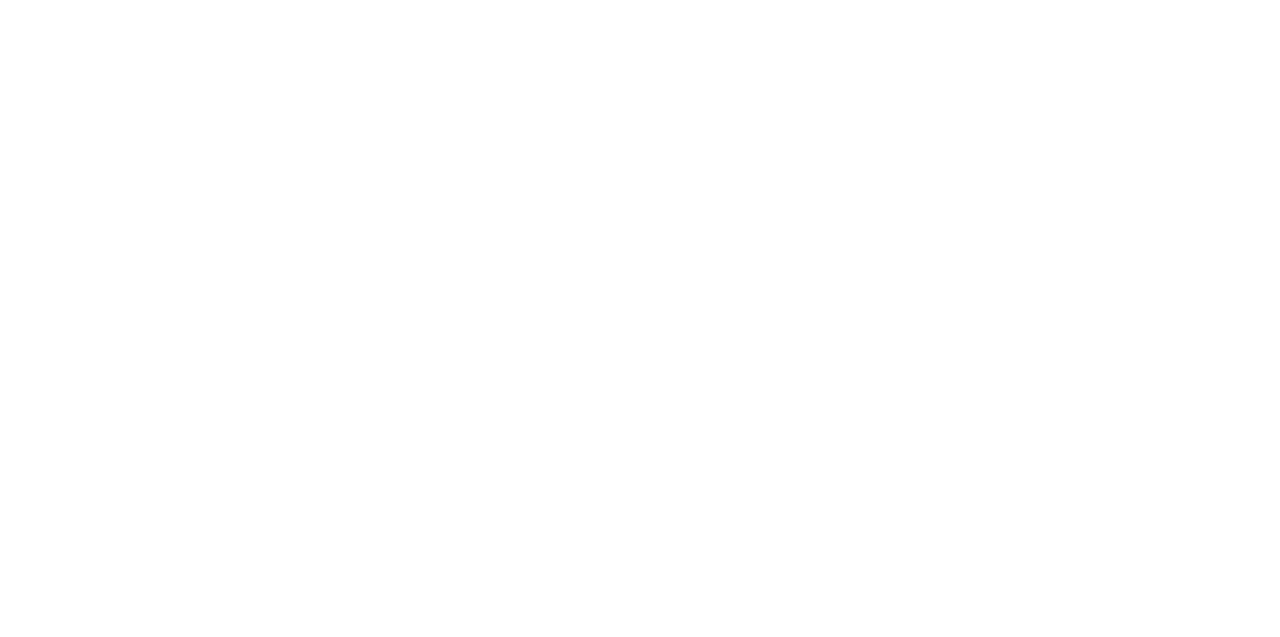
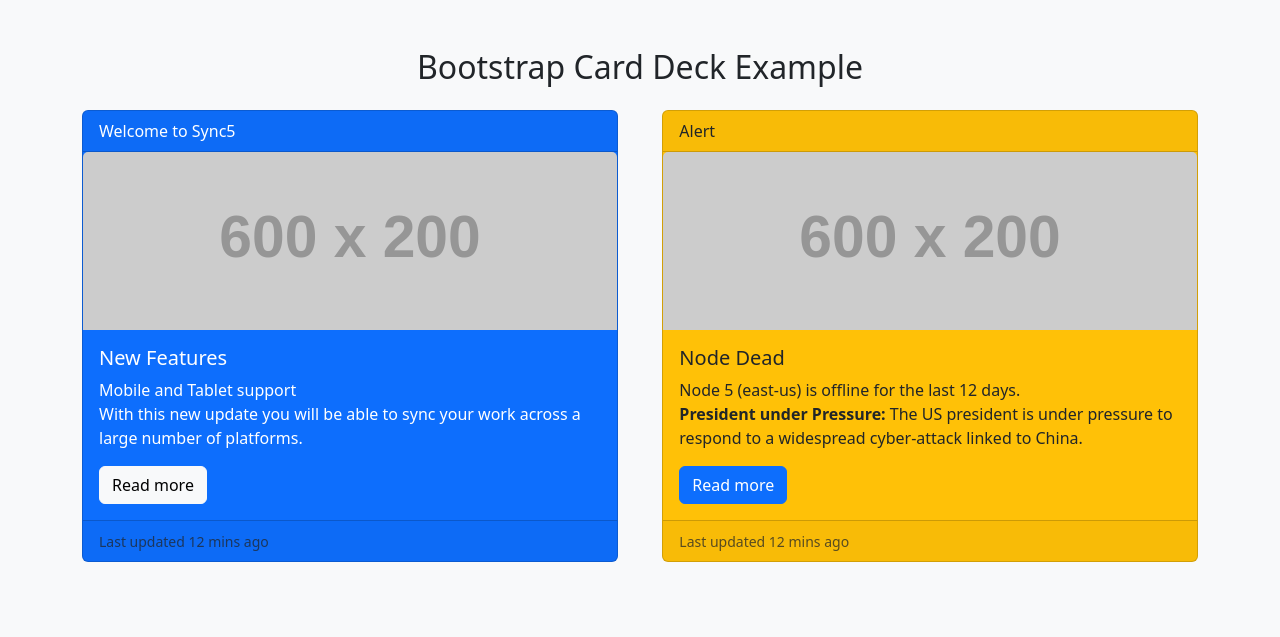
Before and after one commit to acciojob/bootstrap-card-shreya98-r, a website: page main.html in a window 1280 px wide. Drawn offline with nearby package versions, Linux system fonts and the light colour scheme; placeholder pictures from the web are drawn by us.

Commit message:
created a submission

```diff
--- a/main.html
+++ b/main.html
@@ -1,16 +1,57 @@
 <!DOCTYPE html>
+<html lang="en">
+<head>
+  <meta charset="UTF-8">
+  <meta name="viewport" content="width=device-width, initial-scale=1">
+  <title>Bootstrap Cards</title>
+  <!-- Bootstrap CSS -->
+  <link
+    href="https://cdn.jsdelivr.net/npm/bootstrap@5.3.3/dist/css/bootstrap.min.css"
+    rel="stylesheet">
+</head>
+<body class="bg-light">
 
-<html>
+  <div class="container my-5">
+    <h2 class="text-center mb-4">Bootstrap Card Deck Example</h2>
 
-<head>
-	<link rel="stylesheet" href="styles.css">
-</head>
+    <div class="card-deck d-flex flex-wrap justify-content-between">
 
-<body>
-	<!-- the entire body must be written by student -->
-    <script type="text/javascript" src="./script.js">
-</script>
+      <!-- Card 1 -->
+      <div class="card bg-primary text-white mb-4" style="width: 48%;">
+        <div class="card-header">Welcome to Sync5</div>
+        <img src="https://via.placeholder.com/600x200" class="card-img-top" alt="Sync5">
+        <div class="card-body">
+          <h5 class="card-title">New Features</h5>
+          <p class="card-text">
+            Mobile and Tablet support<br>
+            With this new update you will be able to sync your work across a large number of platforms.
+          </p>
+          <a href="#" class="btn btn-light">Read more</a>
+        </div>
+        <div class="card-footer">
+          <small class="text-muted">Last updated 12 mins ago</small>
+        </div>
+      </div>
+
+      <!-- Card 2 -->
+      <div class="card bg-warning mb-4" style="width: 48%;">
+        <div class="card-header">Alert</div>
+        <img src="https://via.placeholder.com/600x200" class="card-img-top" alt="Alert">
+        <div class="card-body">
+          <h5 class="card-title">Node Dead</h5>
+          <p class="card-text">
+            Node 5 (east-us) is offline for the last 12 days.<br>
+            <strong>President under Pressure:</strong> The US president is under pressure to respond to a widespread cyber-attack linked to China.
+          </p>
+          <a href="#" class="btn btn-primary">Read more</a>
+        </div>
+        <div class="card-footer">
+          <small class="text-muted">Last updated 12 mins ago</small>
+        </div>
+      </div>
+
+    </div>
+  </div>
 
 </body>
-
 </html>
```
